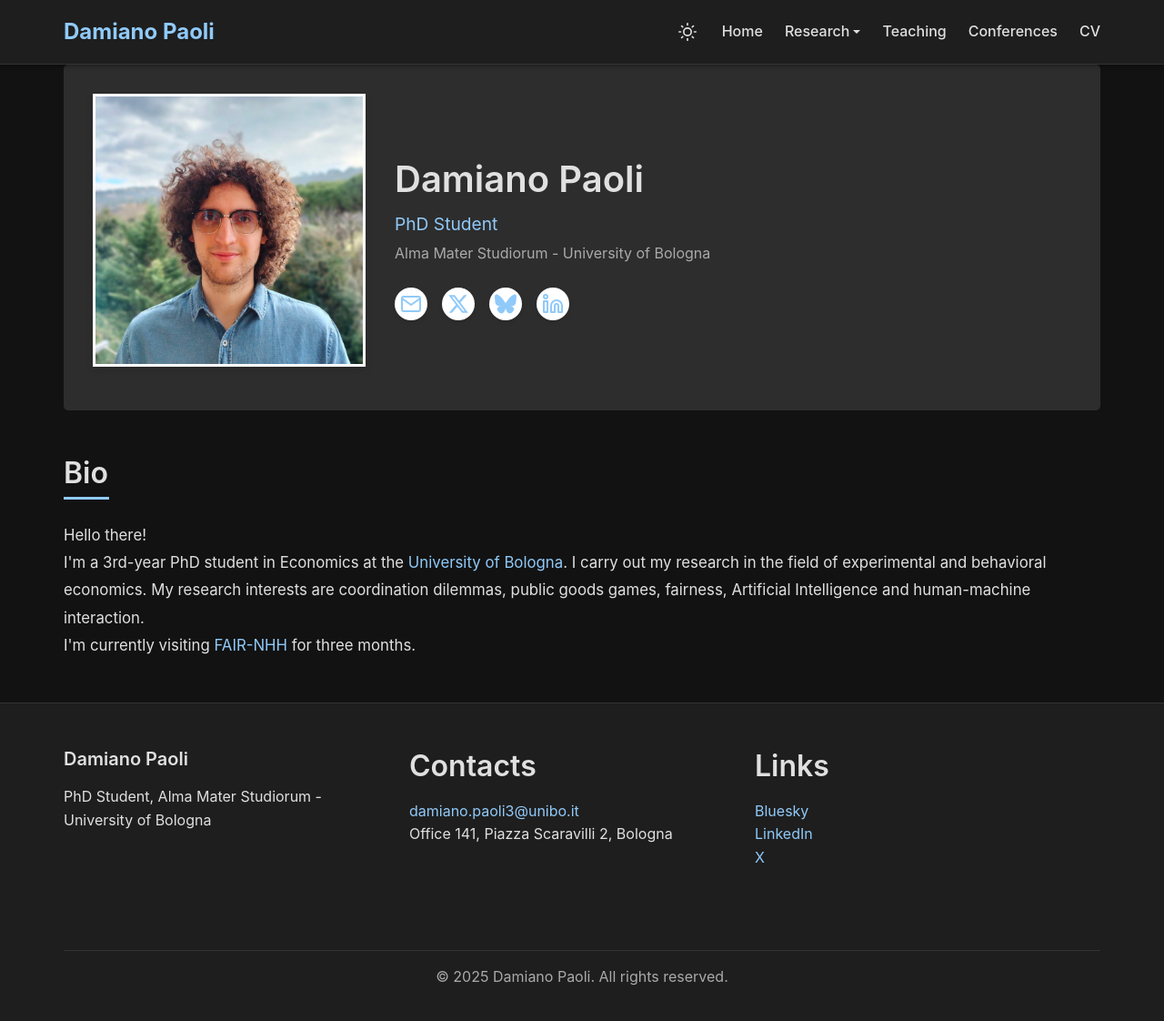
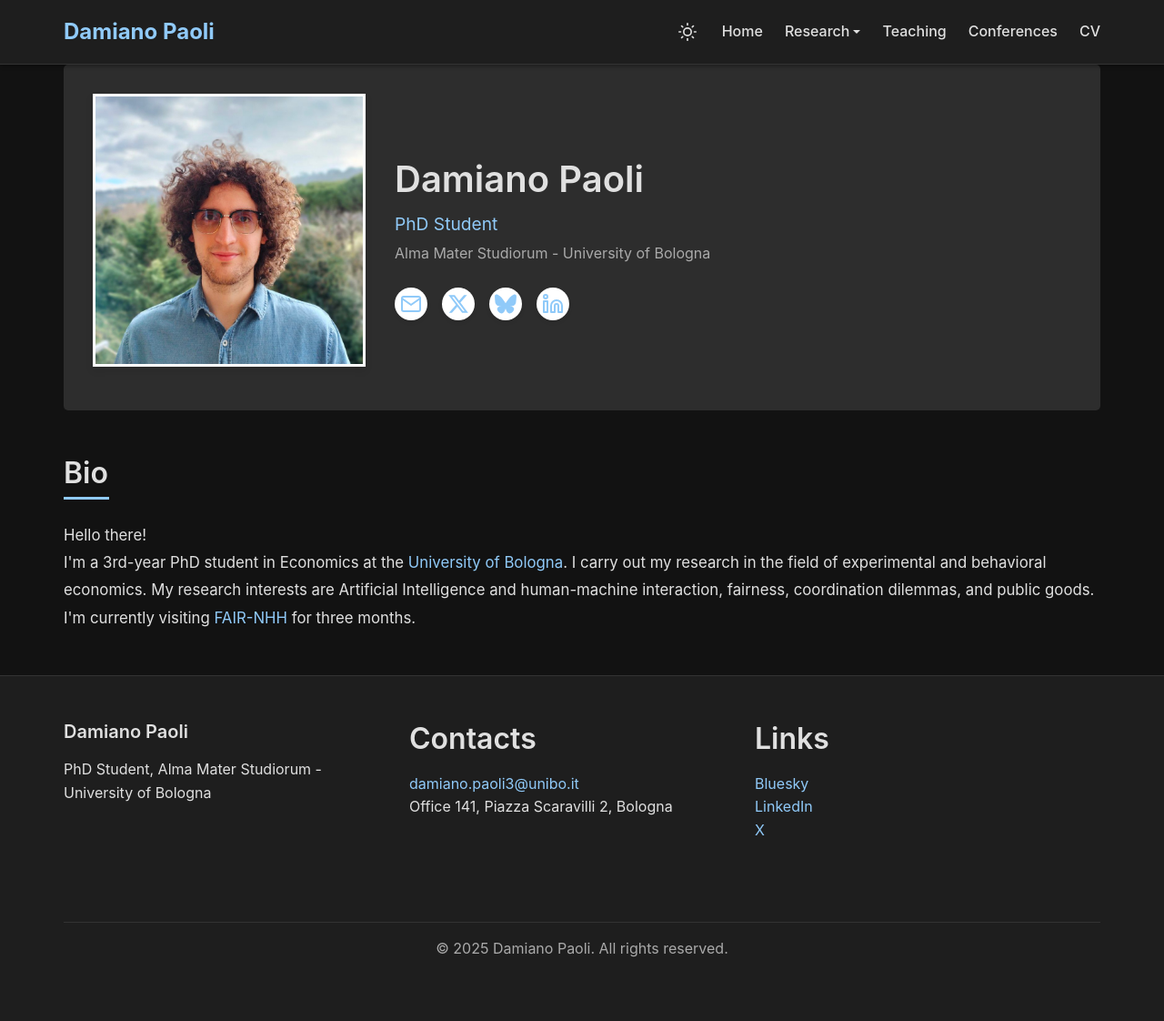
Before and after one commit to damianopaoli/damianopaoli.github.io, a Jekyll site: the page built from index.html, in a window 1280 px wide and 1158 px high. Shown: the top 1122 px of the window at 91% size. Built offline with Jekyll 4.4.1, drawn with Linux system fonts in a browser that asks for light colours.

Commit message:
dettagli

```diff
--- a/_config.yml
+++ b/_config.yml
@@ -5,7 +5,7 @@ institution: Alma Mater Studiorum - University of Bologna
 bio: >-
   Hello there!<br>
   I'm a 3rd-year PhD student in Economics at the <a href="https://dse.unibo.it/en" target="_blank">University of Bologna</a>.
-  I carry out my research in the field of experimental and behavioral economics. My research interests are coordination dilemmas, public goods games, fairness, Artificial Intelligence and human-machine interaction.<br>
+  I carry out my research in the field of experimental and behavioral economics. My research interests are Artificial Intelligence and human-machine interaction, fairness, coordination dilemmas, and public goods.<br>
   I'm currently visiting <a href="https://www.nhh.no/en/research-centres/fair/" target="_blank">FAIR-NHH</a> for three months.
 
 # Metadati SEO migliorati
```
Also changed, not shown: publications.md (+1 -1 lines).
